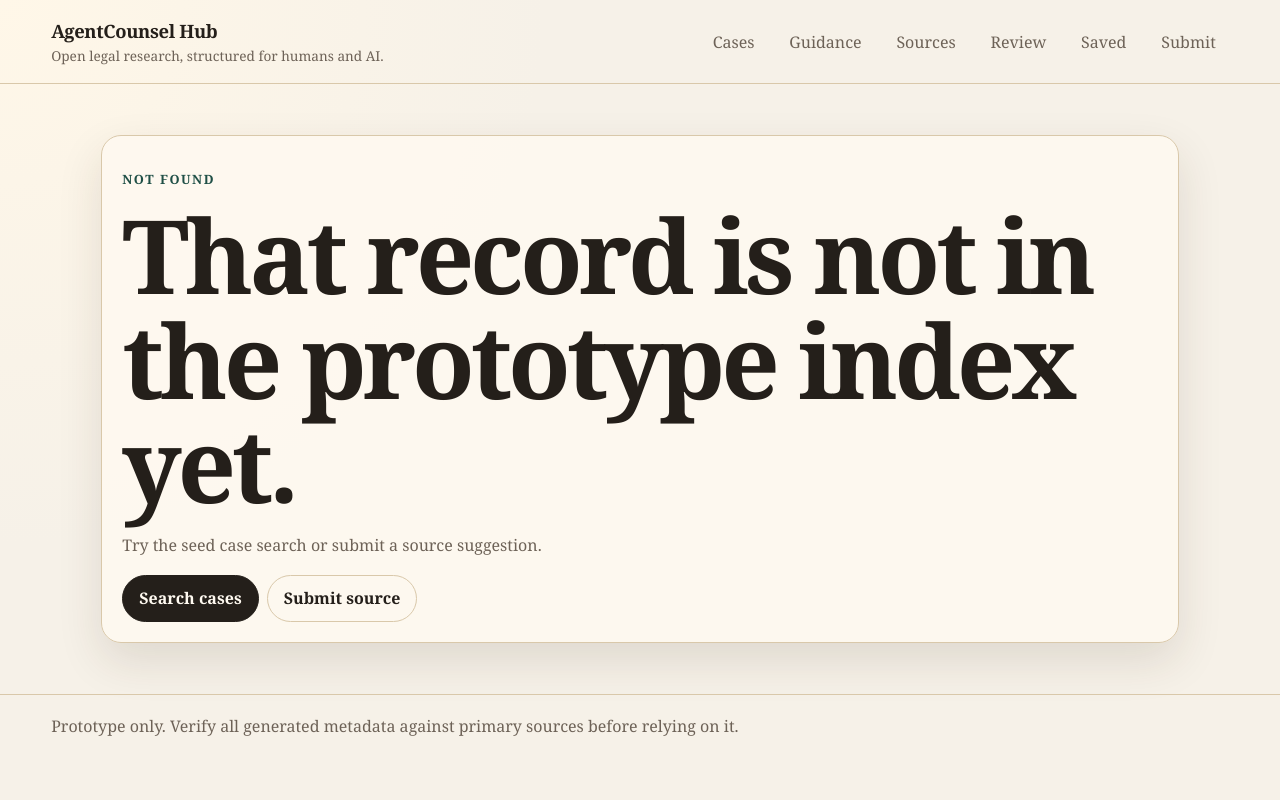
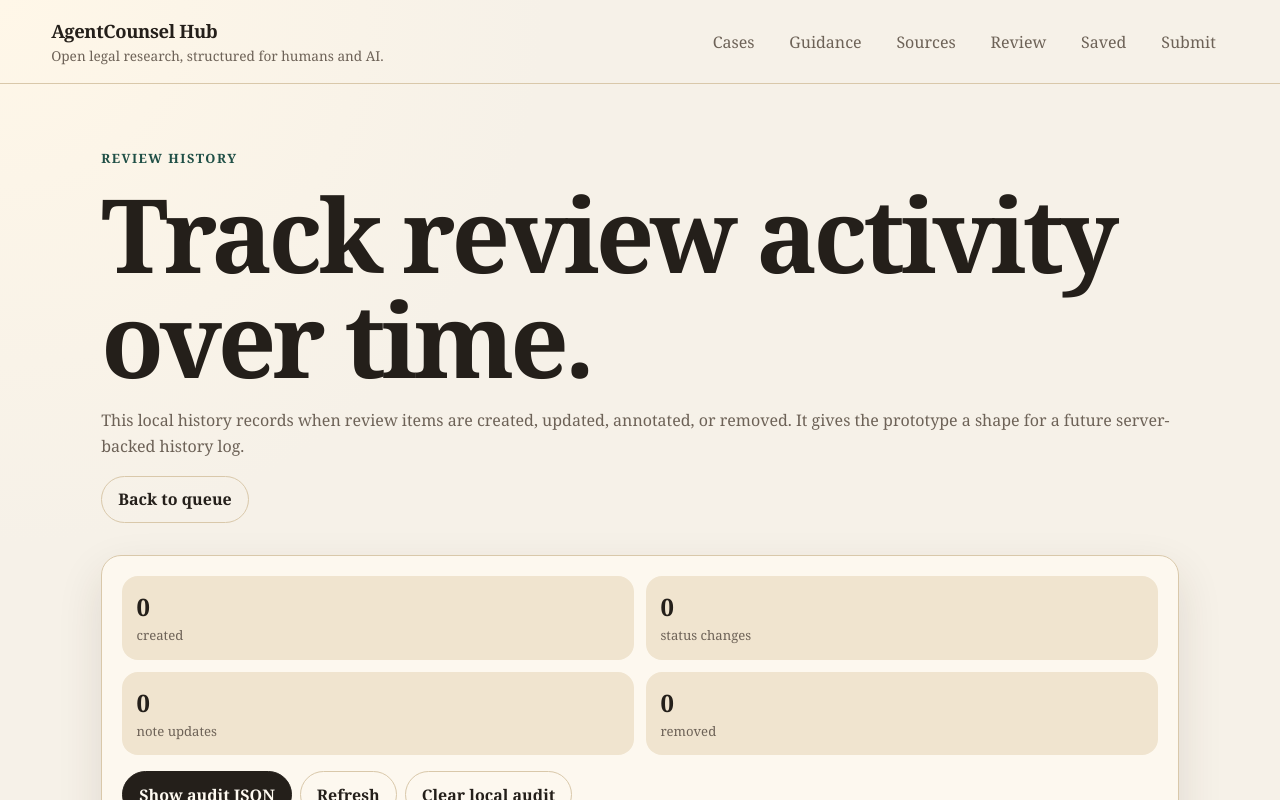
Before and after one commit to zgbrenner/agentcounselhub, a Next.js app in the folder apps/web/: page /review/audit in a window 1280 px wide. Before the commit this address had no page. Shown: the top 800 px of the page. Built offline with nearby package versions, Linux system fonts and the light colour scheme.

Commit message:
Add review history page

```diff
--- /dev/null
+++ b/apps/web/app/review/audit/page.tsx
@@ -0,0 +1,22 @@
+import Link from "next/link";
+import { ReviewAuditPanel } from "@/components/ReviewAuditPanel";
+
+export default function ReviewAuditPage() {
+  return (
+    <>
+      <section className="hero" style={{ gridTemplateColumns: "1fr" }}>
+        <div>
+          <p className="eyebrow">Review history</p>
+          <h1>Track review activity over time.</h1>
+          <p>
+            This local history records when review items are created, updated, annotated, or removed. It gives the prototype a shape for a future server-backed history log.
+          </p>
+          <div className="button-row">
+            <Link className="secondary-button" href="/review">Back to queue</Link>
+          </div>
+        </div>
+      </section>
+      <ReviewAuditPanel />
+    </>
+  );
+}
```
